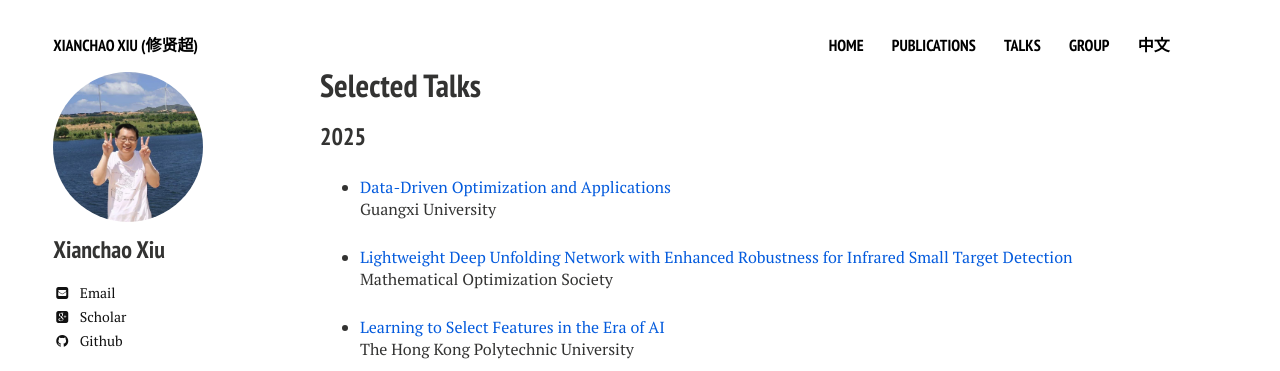
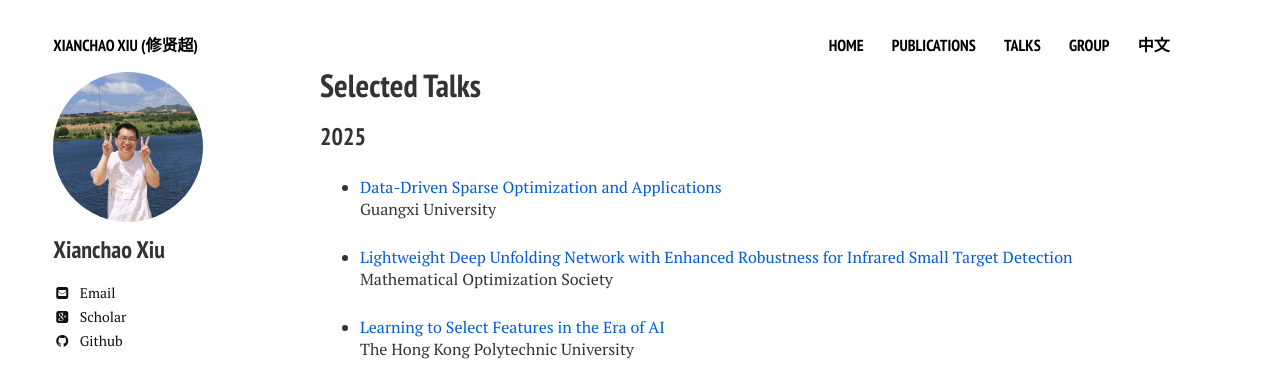
Before and after one commit to xianchaoxiu/xianchaoxiu.github.io, a Jekyll site: the page built from talks/index.md, in a window 1280 px wide. Shown: the top 371 px of the page. Built offline with Jekyll 4.4.1, drawn with Linux system fonts in a browser that asks for light colours; nearby versions of some CDN libraries.

Commit message:
Update index.md

```diff
--- a/talks/index.md
+++ b/talks/index.md
@@ -10,7 +10,7 @@ share: false
 
 ### 2025
 
-* <a href="../talks/2025-GXU.pdf" class="textlink" target="_blank"> Data-Driven Optimization and Applications </a> <br>
+* <a href="../talks/2025-GXU.pdf" class="textlink" target="_blank"> Data-Driven Sparse Optimization and Applications </a> <br>
 Guangxi University <br>
 
 * <a href="../talks/2025-MOS.pdf" class="textlink" target="_blank"> Lightweight Deep Unfolding Network with Enhanced Robustness for Infrared Small Target Detection </a> <br>
```
